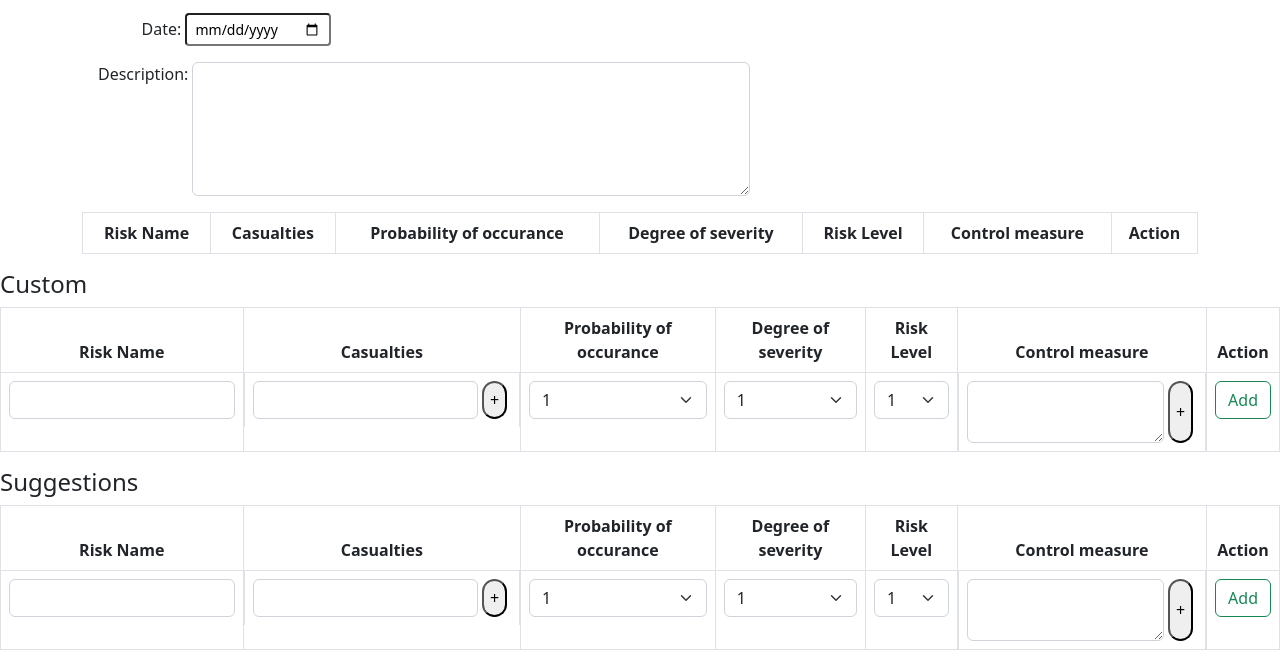
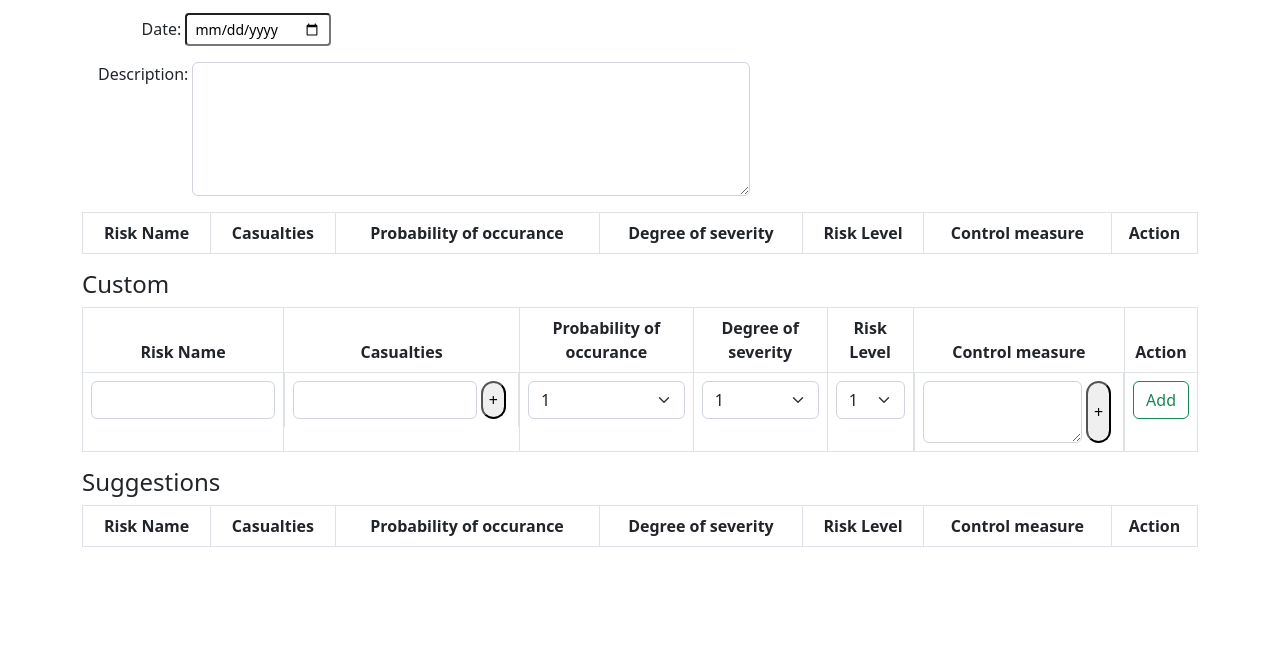
Before and after one commit to YashMadenenni/risk-assessment, a plain HTML site: page src/client/home.html in a window 1280 px wide. Shown: the part 254-917 px from the top of the page. Drawn offline with nearby package versions, Linux system fonts and the light colour scheme; no server answers.

Commit message:
initial layout

```diff
--- a/src/client/home.html
+++ b/src/client/home.html
@@ -21,7 +21,7 @@
         <div class="container ">
 
             <div class="row">
-                <div class="col-xs-12 col-sm-12 col-md-12 col-lg-12 ">
+                <div class="col-xs-12 col-sm-12 col-md-12 col-lg-12  ">
                     <h2>Risk Assessment Form</h2>
                     <!-- form -->
                     <div class>
@@ -61,9 +61,7 @@
                                     </tr>
                                 </thead>
                                 <tbody>
-                                    <tr>
 
-                                    </tr>
                                 </tbody>
                             </table>
                         </div>
@@ -79,7 +77,7 @@
 
         <!-- Risk Assessment form End -->
 <!-- table custom -->
-<div class="custom">
+<div class="container custom">
     <h4>Custom</h4>
     <table class="table table-bordered text-center">
         <thead>
@@ -129,7 +127,7 @@
 </div>
 <!-- table custom end -->
 <!-- pre populated -->
-<div class="pre-populated">
+<div class="container pre-populated">
     <h4>Suggestions</h4>
     <table class="table table-bordered text-center">
         <thead>
@@ -143,37 +141,8 @@
                 <th>Action</th>
             </tr>
         </thead>
-        <tbody>
-            <tr>
-                <td><input type="text" class="form-control"></td>
-                <td class="d-flex"><input type="text" class="form-control">
-                    <button class="btn-info mx-1 rounded-5">+</button></td>
-                <td><select class="form-select">
-                        <option>1</option>
-                        <option>2</option>
-                        <option>3</option>
+        <tbody id="suggestions">
 
-                    </select></td>
-                <td><select class="form-select">
-                        <option>1</option>
-                        <option>2</option>
-                        <option>3</option>
-
-                    </select></td>
-                <td><select class="form-select">
-                        <option>1</option>
-                        <option>2</option>
-                        <option>3</option>
-
-                    </select></td>
-                <td class="d-flex">
-                    <textarea type="text" class="form-control overflow-auto" ></textarea>
-                    <button class="btn-info rounded-5 mx-1">+</button></td>
-
-                    <td>
-                        <button class="btn btn-outline-success">Add</button>
-                    </td>
-            </tr>
         </tbody>
     </table>
 </div>
--- a/src/client/js/home.js
+++ b/src/client/js/home.js
@@ -6,7 +6,21 @@ window.onload = async function () {
     const respone = await (request.json());
     console.log(respone);
 
-    const risksRequest = await fetch('/risks/',{method:"GET"});
+//Risks fetch request for filling suggestions
+    const risksRequest = await fetch('/risks/all',{method:"GET"});
     const responseRisks = await (risksRequest.json());
     console.log(responseRisks);
+
+    responseRisks.forEach(element => {
+        console.log(element.riskname);
+        const newRow = ' <tr><td><label type="text">'+element.riskname+'</td>'+
+        '<td><label type="text">'+element.risks+'</td>'+
+        '<td><label type="text">'+element.probability+'</td>'+
+        '<td><label type="text">'+element.severity+'</td>'+
+        '<td><label type="text">'+element.riskLevel+'</td>'+
+        '<td><label type="text"></td>'+
+        '<td><label type="text"><button class="btn btn-outline-success">Add</button></td></tr>'
+        document.getElementById("suggestions").innerHTML  += newRow;
+
+    });
 }
--- a/src/server/server.js
+++ b/src/server/server.js
@@ -53,4 +53,4 @@ client.connect()
 
 
 app.use('/user', sessionMiddleware ,login);
-app.use('/risks', sessionMiddleware ,risks);
+app.use('/risks',risks);
```
Also changed, not shown: src/server/risks.js (+15 -9 lines), src/server/risks.json (deleted, +0 -9 lines).
